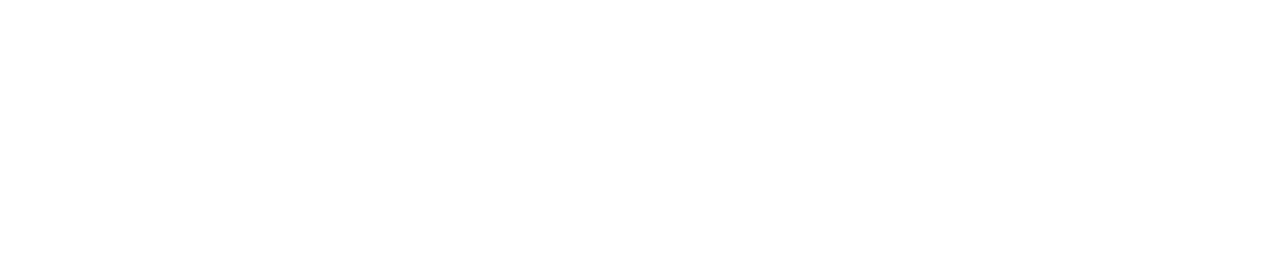
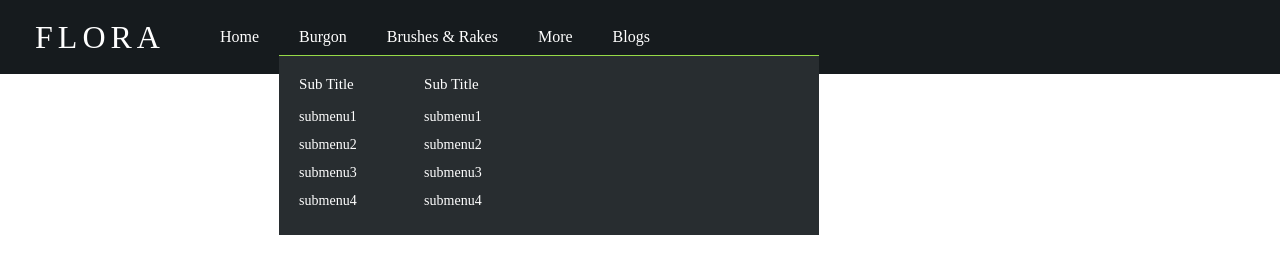
Before and after one commit to qunevy/qus, a plain HTML site: page index.html in a window 1280 px wide. Drawn offline with Linux system fonts and the light colour scheme.

Commit message:
html css

```diff
--- a/css/style.css
+++ b/css/style.css
@@ -0,0 +1,44 @@
+* { margin: 0; padding: 0; }
+li { list-style: none; }
+a { text-decoration: none; }
+
+body { color: #222; }
+.clearfix::after { content:''; display:block; clear: both; height: 0; }
+
+
+header { height: 74px; background-color: #161b1e; }
+header h1 {
+    height: 74px; width: 200px; line-height: 74px;
+    float: left;
+    text-align: center; color: #fff;
+    letter-spacing: 5px;
+    font-weight: normal;
+}
+header .category { height: 36px; text-height: 150px; margin: 19px 0; float: left; }
+header .category > li { float: left; position: relative; }
+header .category > li > a {
+    display: block;
+    padding: 0 20px;
+    height: 36px; line-height: 36px;
+    color: #fff;
+}
+header .category > li:hover > a { background-color: #96da47; }
+
+
+.sub {
+    background-color: #282d30;
+    padding: 20px;
+    position: absolute;
+    top: 100%; left: 0;
+    width: 500px;
+    border-top: 1px solid #96da47;
+}
+.submenu { float: left; width: 25%; }
+.submenu li {}
+.submenu li a {
+    color: #fff; font-size: 14px;
+    display: block;
+    height: 28px; line-height: 28px;
+}
+.submeun li a:hover { color: #96da47; }
+.submenu li.subtitle { color: #fff; font-size: 15px; margin-bottom: 10px; }
--- a/index.html
+++ b/index.html
@@ -12,7 +12,37 @@
     </head>
     <body>
 
-        <div class="box"></div>
+        <div class="container">
+
+            <header>
+                <h1>FLORA</h1>
+                <ul class="category">
+                    <li><a herf="#">Home</a></li>
+                    <li><a herf="#">Burgon</a>
+                        <div class="sub clearfix">
+                            <ul class="submenu">
+                                <li class="subtitle">Sub Title</li>
+                                <li><a href="#">submenu1</a></li>
+                                <li><a href="#">submenu2</a></li>
+                                <li><a href="#">submenu3</a></li>
+                                <li><a href="#">submenu4</a></li>
+                            </ul>
+                            <ul class="submenu">
+                                <li class="subtitle">Sub Title</li>
+                                <li><a href="#">submenu1</a></li>
+                                <li><a href="#">submenu2</a></li>
+                                <li><a href="#">submenu3</a></li>
+                                <li><a href="#">submenu4</a></li>
+                            </ul>
+                        </div>
+                    </li>
+                    <li><a herf="#">Brushes &amp; Rakes</a></li>
+                    <li><a herf="#">More</a></li>
+                    <li><a herf="#">Blogs</a></li>
+                </ul>
+            </header>
+
+        </div>
 
         <script src="js/jquery-3.1.1.min.js"></script>
         <script src="js/script.js"></script>
```
